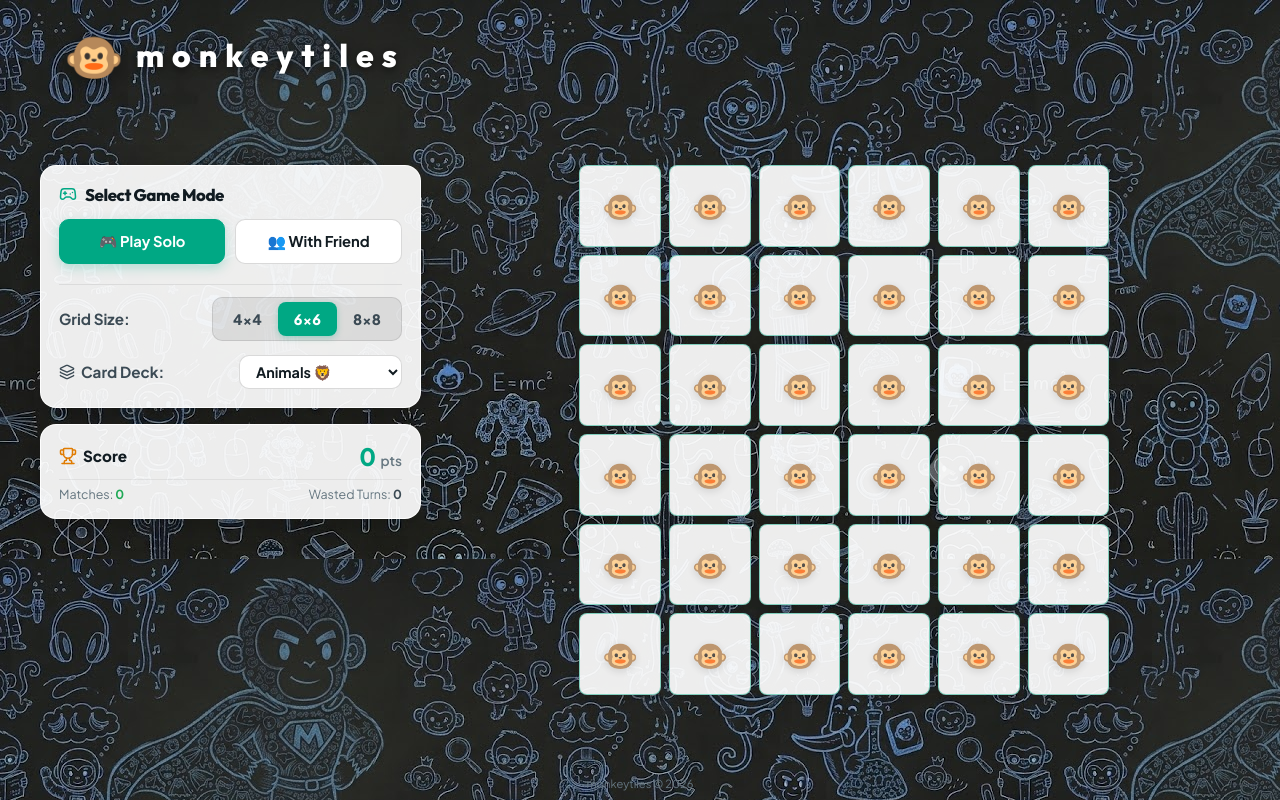
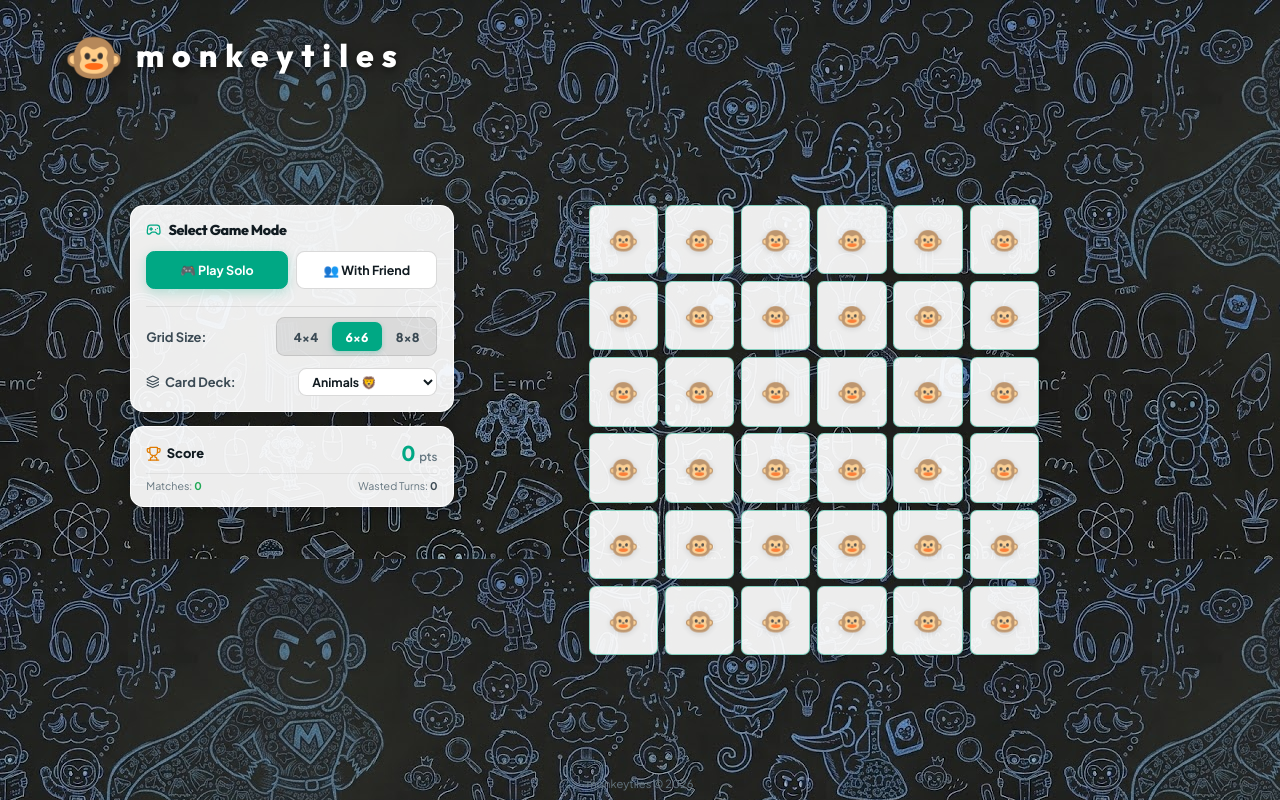
Before and after one commit to nit-sorus/monkeytiles, a React (Vite) app: page / in a window 1280 px wide. Built offline with nearby package versions, Linux system fonts and the light colour scheme.

Commit message:
style(css): apply zoom scaling based on viewport height to fit entire UI on one screen without scrolling

```diff
--- a/src/index.css
+++ b/src/index.css
@@ -156,6 +156,23 @@ p {
   .game-container {
     grid-template-columns: 1fr;
   }
+}
+
+/* Vertical Scaling / Demagnification for shorter desktop screens */
+@media (min-width: 769px) and (max-height: 920px) {
+  .game-container { zoom: 0.92; }
+}
+@media (min-width: 769px) and (max-height: 840px) {
+  .game-container { zoom: 0.85; }
+}
+@media (min-width: 769px) and (max-height: 780px) {
+  .game-container { zoom: 0.78; }
+}
+@media (min-width: 769px) and (max-height: 700px) {
+  .game-container { zoom: 0.70; }
+}
+@media (min-width: 769px) and (max-height: 620px) {
+  .game-container { zoom: 0.62; }
 }
 
 /* Card Grid Styles */
```
